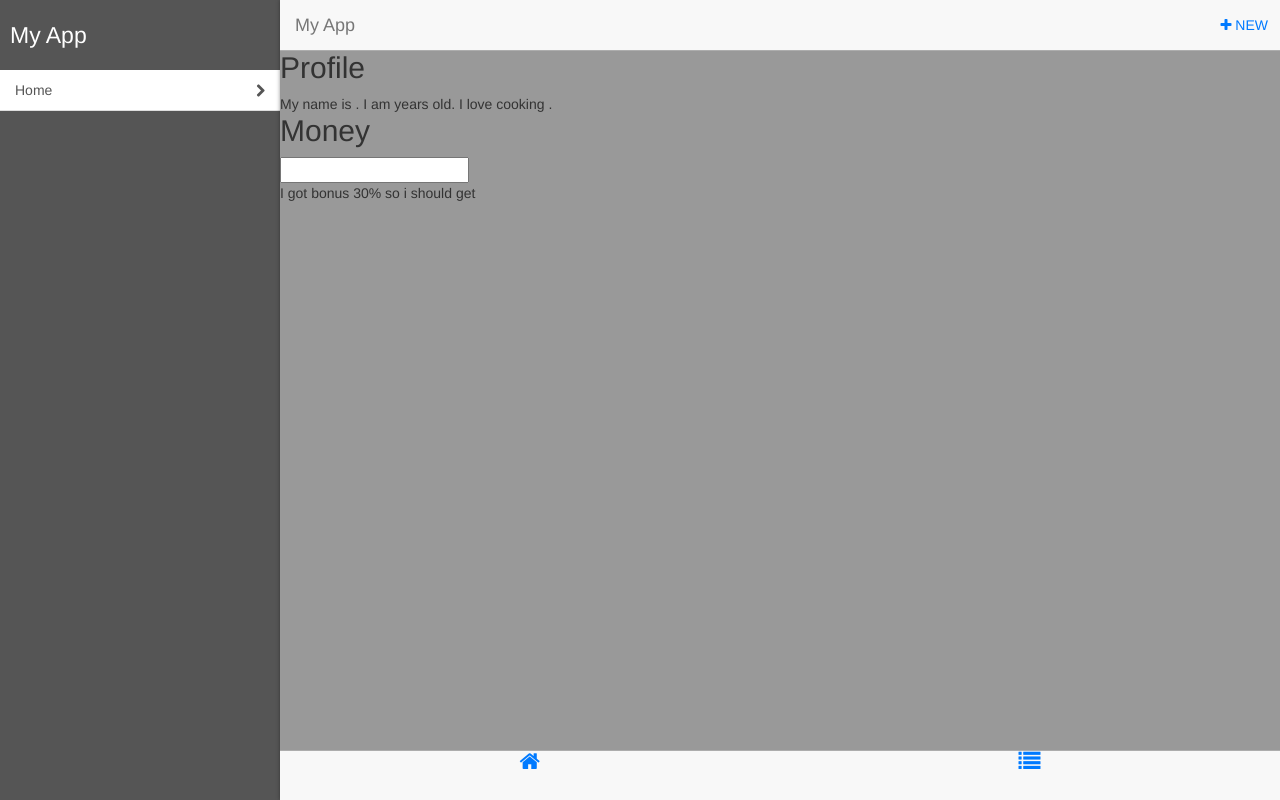
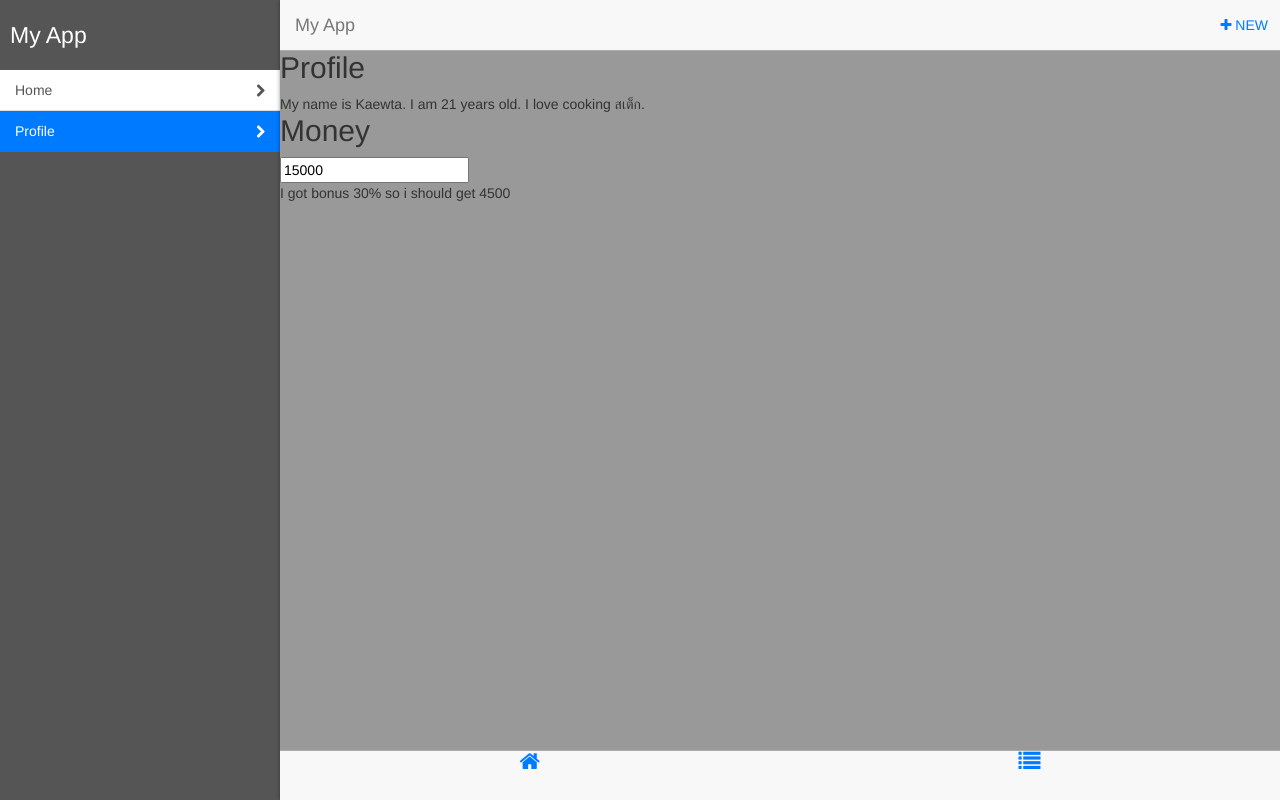
Before and after one commit to peonykaewta/phonegap21, a plain HTML site: page demos/angular-implement/helloworld/index.html at #/profile in a window 1280 px wide. Drawn offline with Linux system fonts and the light colour scheme.

Commit message:
เพิ่งอายุ ชื่อ อาหาร
แก้ไขให้ดูเงินเดือน30%

```diff
--- a/demos/angular-implement/helloworld/index.html
+++ b/demos/angular-implement/helloworld/index.html
@@ -33,6 +33,7 @@
 
       <div class="list-group" toggle="off" bubble target="mainSidebar">
         <a class="list-group-item" href="#/">Home <i class="fa fa-chevron-right pull-right"></i></a>
+        <a class="list-group-item" href="#/profile">Profile <i class="fa fa-chevron-right pull-right"></i></a>
         <!-- ... -->
       </div>
 
--- a/demos/angular-implement/helloworld/js/controller.js
+++ b/demos/angular-implement/helloworld/js/controller.js
@@ -10,5 +10,11 @@ function ProfileCtrl ($scope) {
 	// body...
 
 	$scope.salary = 15000
+	$scope.user = {
+		name:"Kaewta",
+		age:"21",
+		food:"สเต็ก"
+	}
+
 
 }
--- a/demos/angular-implement/helloworld/pages/profile.html
+++ b/demos/angular-implement/helloworld/pages/profile.html
@@ -1,5 +1,5 @@
 <h2>Profile</h2>
 My name is {{user.name}}. I am {{user.age}} years old. I love cooking {{user.food}}.
 <h2>Money</h2>
-<input type="number"><br/>
-I got bonus 30% so i should get {{}}
+<input type="number" ng-model="salary"><br/>
+I got bonus 30% so i should get {{salary*0.3}}
```
